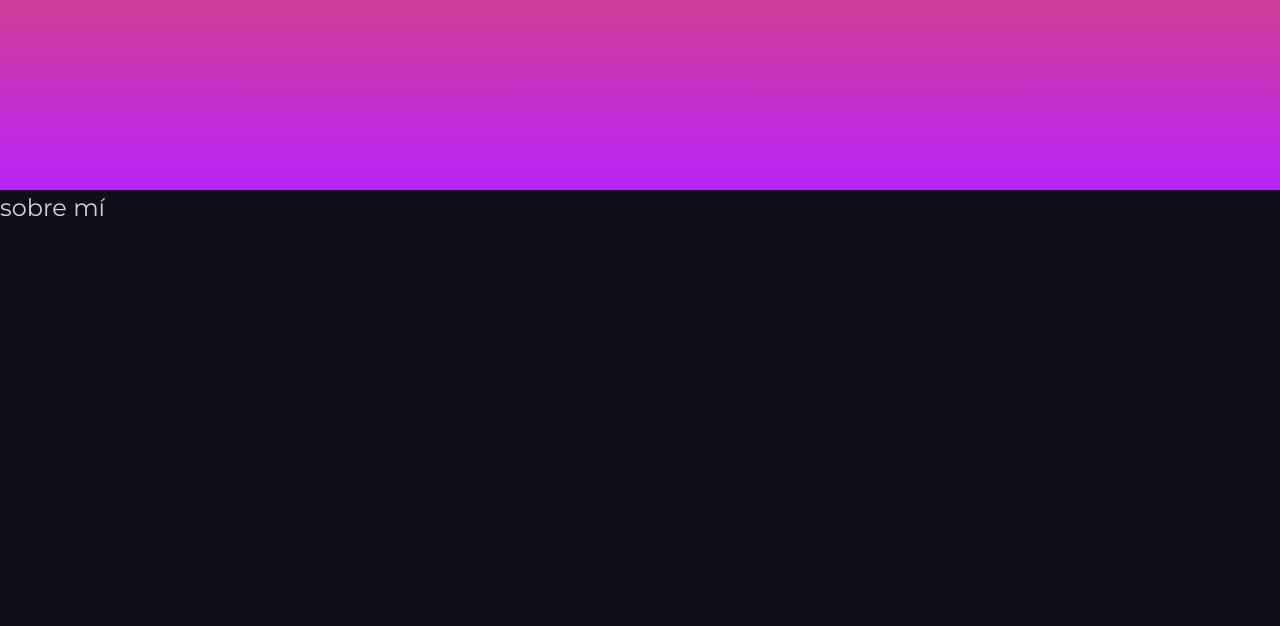
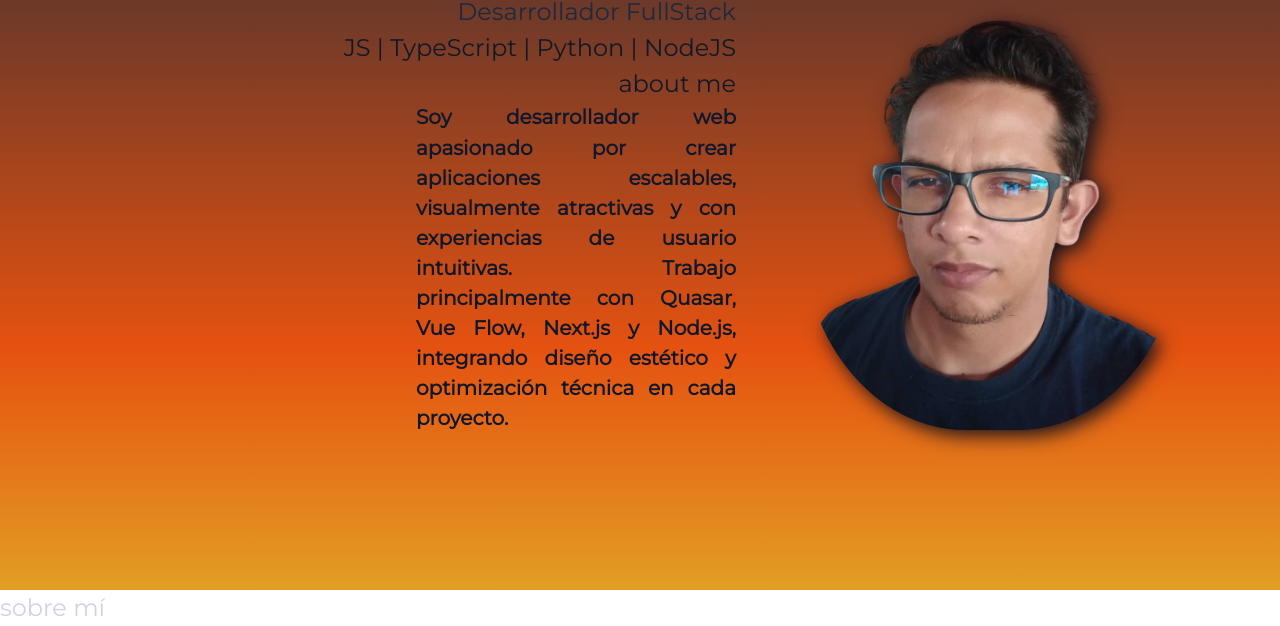
Before and after one commit to serverBKD/portfolio, an Astro site: page / in a window 1280 px wide. Shown: the part 210-836 px from the top of the page. Before the commit the page ends 800 px from the top, so only its background shows below. Built offline with nearby package versions, Linux system fonts and the light colour scheme; Astro itself is replaced by a stand-in of ours.

Commit message:
2025JUL16: v0.1.3: CSS Hero + refs: midudev

```diff
--- a/src/components/mycomponents/Hero.jsx
+++ b/src/components/mycomponents/Hero.jsx
@@ -1,20 +1,51 @@
 export default function Hero() {
   return (
     <section className="hero">
+      <div className="hero-box">
         <article className="hero-text">
-        <h1>Carlos Manuel Bravo Araújo</h1>
+          <h1 className="text-slate-900">Carlos Manuel Bravo Araújo</h1>
+          <h2 className="text-slate-800">Desarrollador FullStack</h2>
+          <h3 className="text-gray-900">JS | TypeScript | Python | NodeJS</h3>
+          <h4 className="text-gray-900">about me</h4>
+          {/* <p>Hola,soy Carlos</p> */ }
+          <p id="hero-text-p" className="text-slate-900">
+            Soy desarrollador web apasionado por crear aplicaciones escalables, visualmente atractivas y con experiencias de usuario intuitivas. Trabajo principalmente con Quasar, Vue Flow, Next.js y Node.js, integrando diseño estético y optimización técnica en cada proyecto.
+          </p>
         </article>
         <article className="hero-img">
           <img
-          src="./assets/cmba-photo-cv-about-me.png"
+            src="./assets/avatar-cmba.png"
             alt="cmba-photo-cv-about-me"
-          width={ 1080 }
+            width={ 640 }
             height={ 960 }
             loading="lazy"
             decoding="async"
             id="img-avatar"
           />
         </article>
+      </div>
     </section>
   );
 }
+
+
+// <p>
+//   About Me
+//   Hola, soy Carlos 👋 Soy desarrollador web apasionado por crear aplicaciones escalables, visualmente atractivas y con experiencias de usuario intuitivas. Trabajo principalmente con Quasar, Vue Flow, Next.js y Node.js, integrando diseño estético y optimización técnica en cada proyecto.
+
+//   🎨 Combino lógica y creatividad: disfruto personalizar nodos, refinar layouts y aplicar paletas de colores elegantes como Blanco Perla o Blanco Humo. Además, experimento con herramientas como Krita para explorar el diseño digital.
+
+//   🛠️ Me especializo en:
+
+//   Resolución de errores complejos como hydration mismatches en Next.js
+
+//   Optimización de interacciones con técnicas como useDebounce
+
+//   Linting y formato estricto con ESLint, Biome y Prettier
+
+//   Diagnóstico de procesos en Linux y configuración de entornos Docker
+
+//   🌐 Actualmente exploro integración web-móvil con shadcn/ui en React Native, y me intriga el potencial del Machine Learning y DevOps.
+
+//   Soy curioso, metódico y siempre estoy buscando formas de mejorar tanto el código como la experiencia del usuario. Bienvenido a mi mundo de desarrollo.
+// </p>
--- a/src/styles/global.css
+++ b/src/styles/global.css
@@ -103,6 +103,14 @@
   --naranja-valencia: #F15A29;
   --azul-oscuro: #1E2A38;
   --gris-humo: #E5E5E5;
+  /** Color Test Palette*/
+  --color-test-1: #222939;
+  --color-test-2: #0b0e1b;
+  --color-test-3: #e29e24;
+  --color-test-4: #05719f;
+  --color-test-5: #e55210;
+  --color-test-6: #0f172a4d;
+  --color-test-7: #2cc9ff;
 
 }
 
@@ -155,41 +163,95 @@ body {
   min-height: 100dvh;
   display: flex;
   flex-direction: column;
-  background-color: var(--color-x-bg);
+  background-color: var(color-test-1);
   color: var(--color-x-text);
   font-size: var(--font-size);
+  padding: 0;
 }
 
 .hero {
   width: 100%;
-  min-height: 50dvh;
+  min-height: 100dvh;
+  display: grid;
+  place-content: center;
+  background: linear-gradient(to top, var(--color-test-3), var(--color-test-5) 30%, var(--color-test-1));
+  overflow: hidden;
+}
+
+.hero-box {
+  width: 100%;
+  min-height: 100dvh;
   display: flex;
   align-items: center;
   justify-content: center;
-  background: linear-gradient(to top, var(--electric-purple), var(--naranja-valencia));
-
-  &h1 {
-    font-size: 2rem;
-  }
+  gap: 2rem 4rem;
 }
 
 .hero-text {
-  width: 70%;
-  height: 50dvh;
-  /* background-color: var(--color-red-600); */
+  width: 50%;
+  display: flex;
+  flex-direction: column;
+  align-items: flex-end;
+  justify-content: center;
+  text-align: justify;
+
+  & h1 {
+    font-size: 2rem;
+    font-weight: 800;
+    font-style: italic;
+  }
+
+  & p {
+    font-size: 1.255rem;
+    max-width: 50%;
+    font-weight: 900;
+  }
 }
 
 .hero-img {
   width: 30%;
-  height: 50dvh;
+  height: 100dvh;
   display: flex;
-  align-items: flex-start;
-  justify-content: center;
+  align-items: center;
+  justify-items: center;
 }
 
 #img-avatar {
-  width: 10rem;
-  height: 10rem;
-  border-radius: 50%;
-  border: 2px solid var(--neon-ember);
+  width: 30rem;
+  height: 30rem;
+  border-radius: 43%;
+  filter: drop-shadow(5px 5px 10px var(--color-test-2));
 }
+
+/*? Media Queries */
+
+@media screen and (width < 1080px) {
+  .hero-box {
+    flex-direction: column-reverse;
+    min-height: 70dvh;
+  }
+
+  .hero-text {
+    width: 100%;
+    align-items: center;
+    padding: auto 3rem;
+
+    & p {
+      min-width: 100%;
+      text-align: center;
+      padding: 1rem 3rem;
+    }
+  }
+
+  .hero-img {
+    width: 100%;
+    max-height: max-content;
+    text-align: center;
+    background-color: var(--color-test-3);
+  }
+
+  #img-avatar {
+    width: 18rem;
+    height: 18rem;
+  }
+}
```
Also changed, not shown: public/assets/avatar-cmba.png (added). Lines whose indentation alone changed are shown as unchanged.
